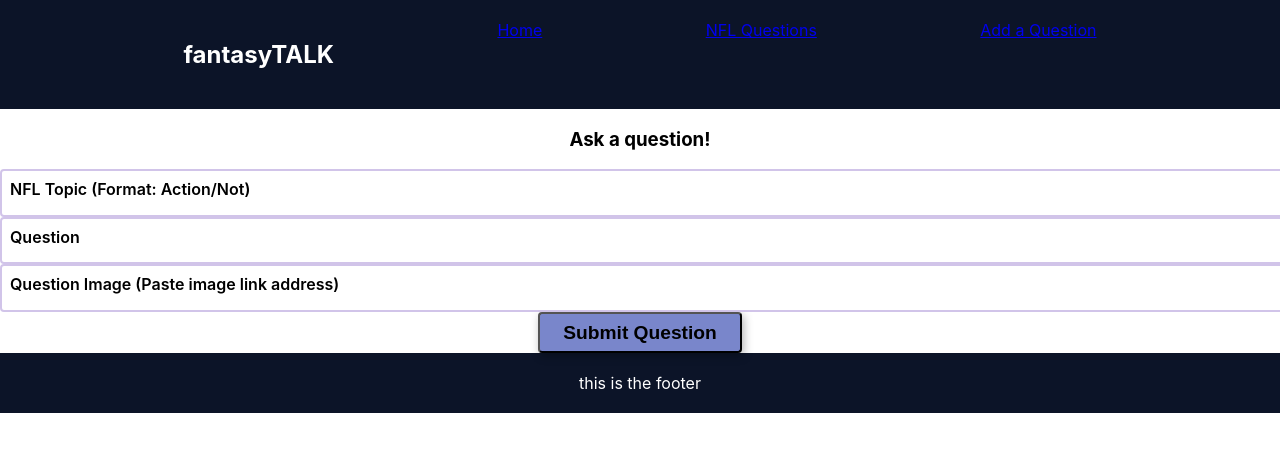
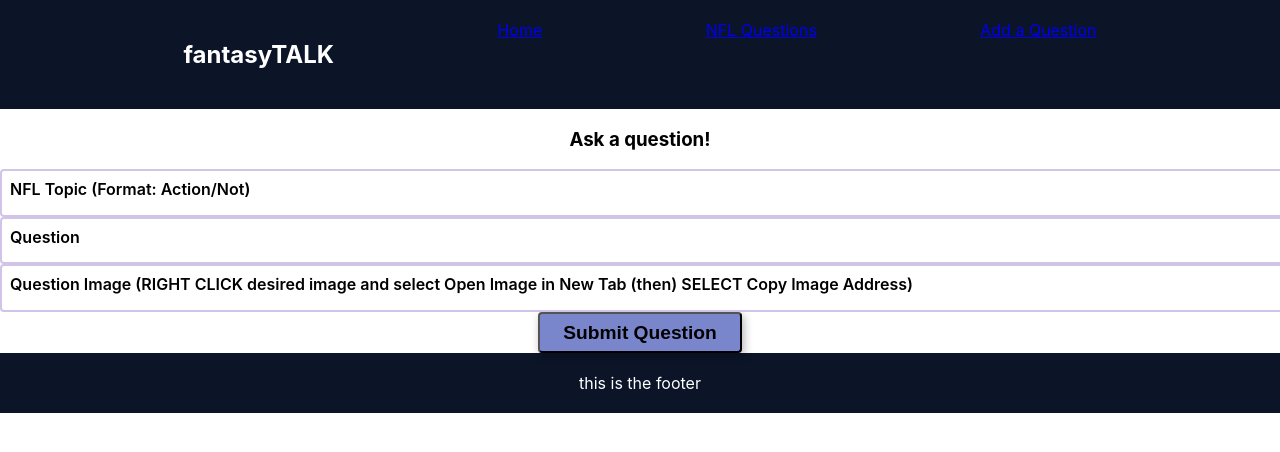
Before and after one commit to gdelv/fantasyTALK, a React (Create React App) app: page /nflquestions/create in a window 1280 px wide. Shown: the top 452 px of the page. Built offline with nearby package versions, Linux system fonts and the light colour scheme.

Commit message:
Changed image placeholder

```diff
--- a/src/components/QuestionForm.js
+++ b/src/components/QuestionForm.js
@@ -25,7 +25,7 @@ const QuestionForm =  (props) => {
 				name='image_url'
 				value={image_url}
 				required={true}
-				placeholder='Question Image (Paste image link address)'
+				placeholder='Question Image (RIGHT CLICK desired image and select Open Image in New Tab (then) SELECT Copy Image Address)'
 				onChange={(e) => onChange(e)}
 			/>
 
```
Also changed, not shown: 1 other file (tests, documents, lock files or other folders).
